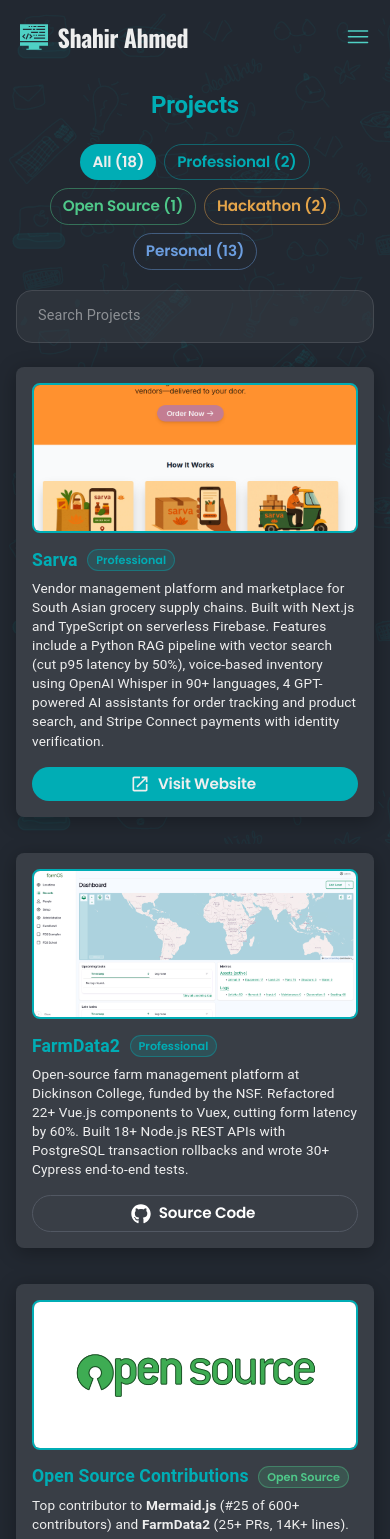
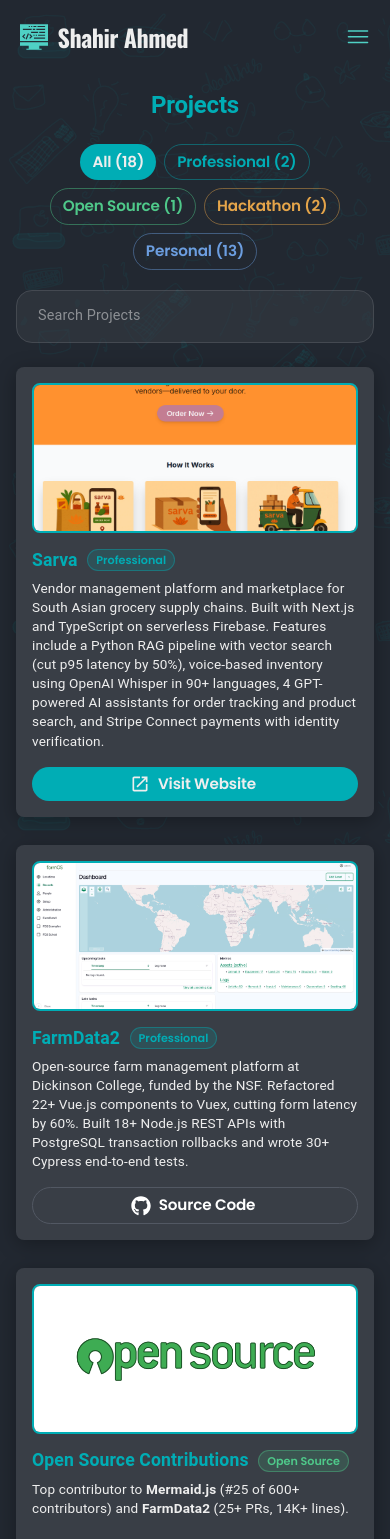
Before and after one commit to Shahir-47/shahirahmed.com, a Next.js app: page /projects in a window 390 px wide. Shown: the top 1539 px of the page. Built offline with nearby package versions, Linux system fonts and the light colour scheme; what @mui/material-nextjs would draw is missing.

Commit message:
fix: adjust margin-bottom for ProjectItem to improve spacing on small screens

```diff
--- a/src/components/Projects.jsx
+++ b/src/components/Projects.jsx
@@ -283,7 +283,7 @@
 			boxShadow: "0 4px 20px rgba(0, 0, 0, 0.3)",
 			// Cards stack on small screens, so they need a clearer gap between
 			// them than they do side by side.
-			marginBottom: { xs: "2.25rem", sm: "1.75rem", md: "1.5rem" },
+			marginBottom: { xs: "1.75rem", sm: "1.6rem", md: "1.5rem" },
 			transition: "transform 0.3s ease, box-shadow 0.3s ease",
 			"&:hover": {
 				transform: "translateY(-3px)",
```
